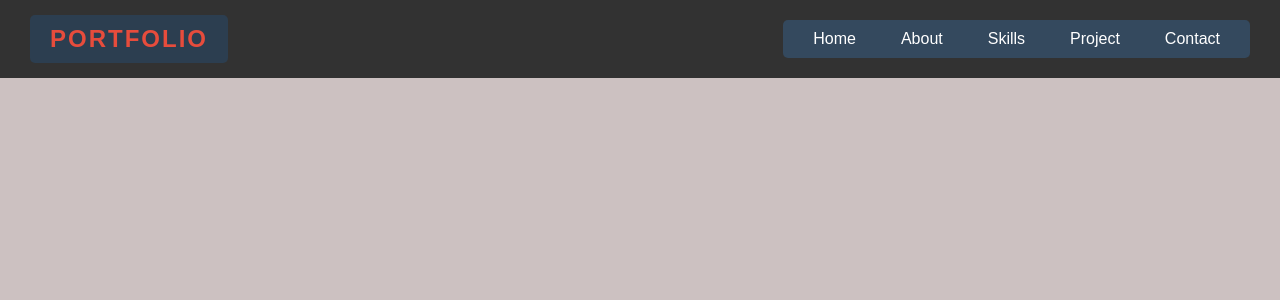
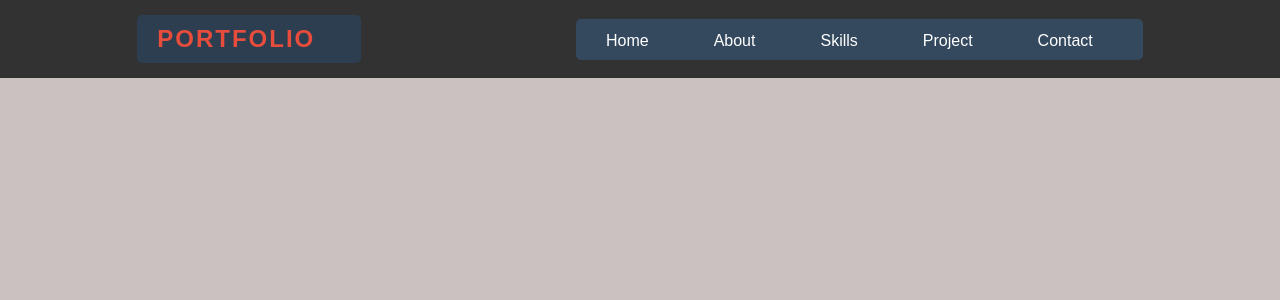
Before and after one commit to chengorehema/django_portfolio, a Django app: page / in a window 1280 px wide. Shown: the top 300 px of the page. Run offline with Django 4.2, Linux system fonts and the light colour scheme; some libraries are stand-ins or nearby versions.

Commit message:
add changes

```diff
--- a/Base/templates/home.html
+++ b/Base/templates/home.html
@@ -6,6 +6,7 @@
     <meta charset="UTF-8">
     <meta name="viewport" content="width=device-width, initial-scale=1.0">
     <title>Document</title>
+    <link rel="stylesheet" href="https://cdnjs.cloudflare.com/ajax/libs/font-awesome/6.6.0/css/fontawesome.min.css" integrity="sha512-B46MVOJpI6RBsdcU307elYeStF2JKT87SsHZfRSkjVi4/iZ3912zXi45X5/CBr/GbCyLx6M1GQtTKYRd52Jxgw==" crossorigin="anonymous" referrerpolicy="no-referrer" />
     <link rel="stylesheet" href="{% static 'css/style.css' %}">
 </head>
 <body>
@@ -13,17 +14,18 @@
      <nav id="navbar">
 
         <div class="left-nav">
-            <h3>PORTFOLIO</h3>
+            <h3>PORTFOLIO <i class="fas fa-cat" style="color: #fff; font-size: 20px;"></i></h3>
+
         </div>
 
         <div class="right-nav">
 
         <ul>
-            <li><a href="home">Home</a></li>
-            <li><a href="about">About</a></li>
-            <li><a href="skills">Skills</a></li>
-            <li><a href="project">Project</a></li>
-            <li><a href="contact">Contact</a></li>
+            <li><a href="home">Home <i class="fa-solid fa-house" style="color: #fff; font-size: 20px;"></i></a></li>
+            <li><a href="about">About <i class="fa-solid fa-user" style="color: #fff; font-size: 20px;"></i></a></li>
+            <li><a href="skills">Skills <i class="fa-solid fa-code" style="color: #fff; font-size: 20px;"></i></a></li>
+            <li><a href="project">Project <i class="fa-solid fa-project-diagram" style="color: #fff; font-size: 20px;"></i></a></li>
+            <li><a href="contact">Contact <i class="fa-solid fa-rocket" style="color: #fff; font-size: 20px;"></i></a></li>
         </ul>
         </div>
      </nav>
--- a/static/css/style.css
+++ b/static/css/style.css
@@ -44,7 +44,7 @@ body {
     background-color: rgb(50, 50, 50);
     padding: 15px 30px;
     display: flex;
-    justify-content: space-between;
+    justify-content: space-around;
     align-items: center;
 }
 
```
